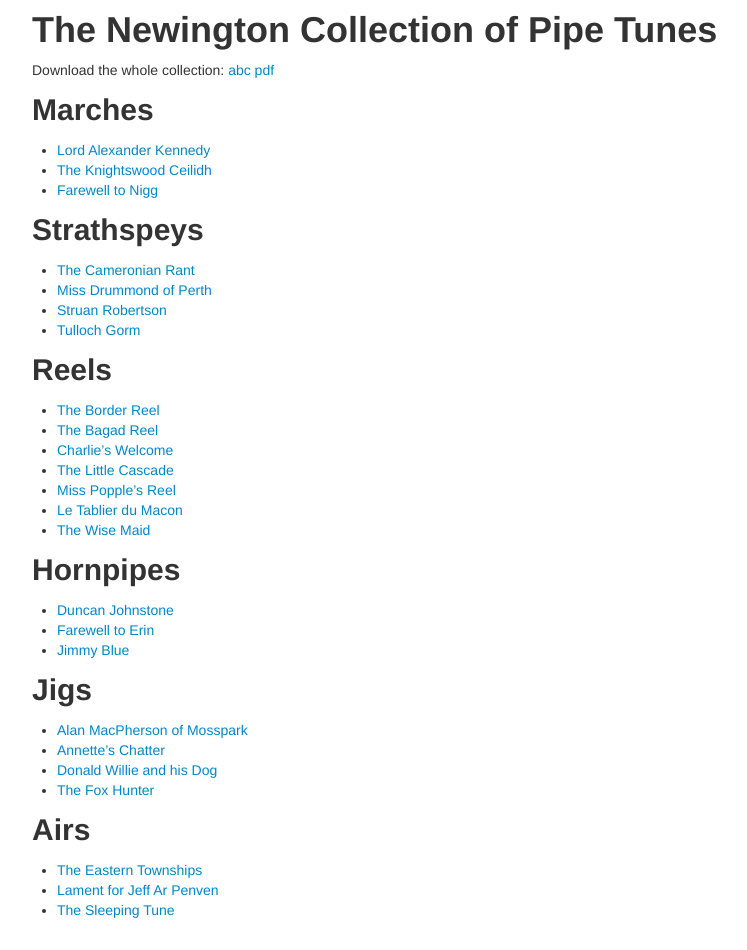
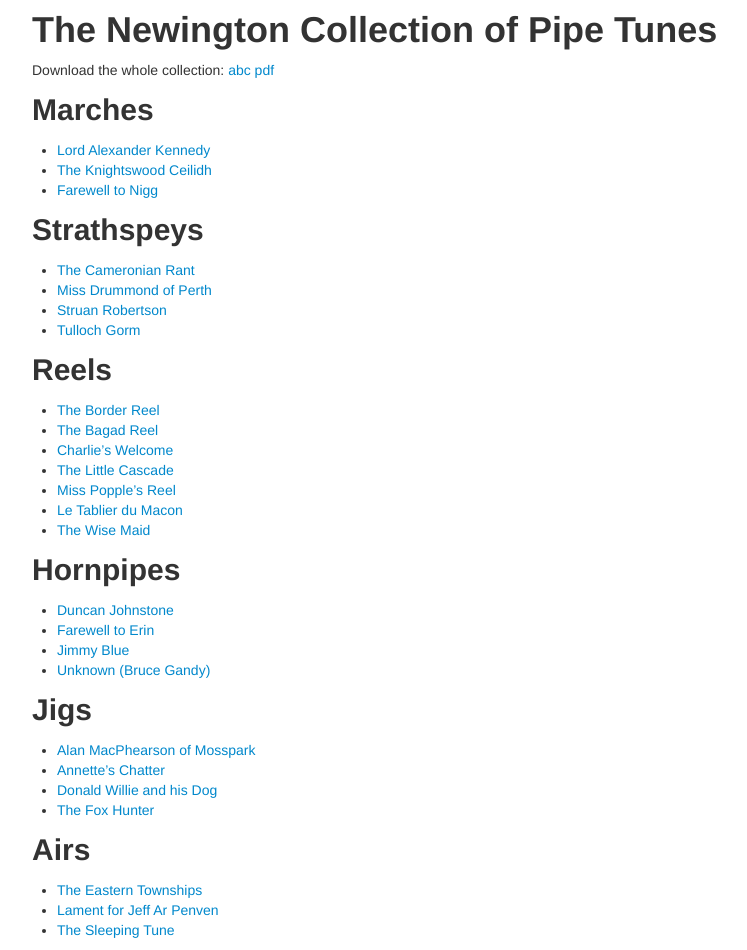
Before and after one commit to wwaites/newington, a Jekyll site: the page built from index.md, in a window 1280 px wide. Shown: the whole page, without its empty margins (138-885 px from the left). Built offline with Jekyll 4.4.1, drawn with Linux system fonts in a browser that asks for light colours.

Commit message:
add unknown hornpipe from bruce gandy

```diff
--- a/index.md
+++ b/index.md
@@ -38,11 +38,12 @@ Hornpipes
 * [Duncan Johnstone](johnstone.html)
 * [Farewell to Erin](erin.html)
 * [Jimmy Blue](blue.html)
+* [Unknown (Bruce Gandy)](unknown-1.html)
 
 Jigs
 ----
 
-* [Alan MacPherson of Mosspark](mosspark.html)
+* [Alan MacPhearson of Mosspark](mosspark.html)
 * [Annette's Chatter](chatter.html)
 * [Donald Willie and his Dog](donaldwillie.html)
 * [The Fox Hunter](foxhunter.html)
--- /dev/null
+++ b/unknown-1.html
@@ -0,0 +1,6 @@
+---
+layout: tune
+title: Unknown
+tune: unknown-1
+---
+<img src="unknown-1-1.jpg" />
```
Also changed, not shown: unknown-1-1.jpg (added), 4 other files.
